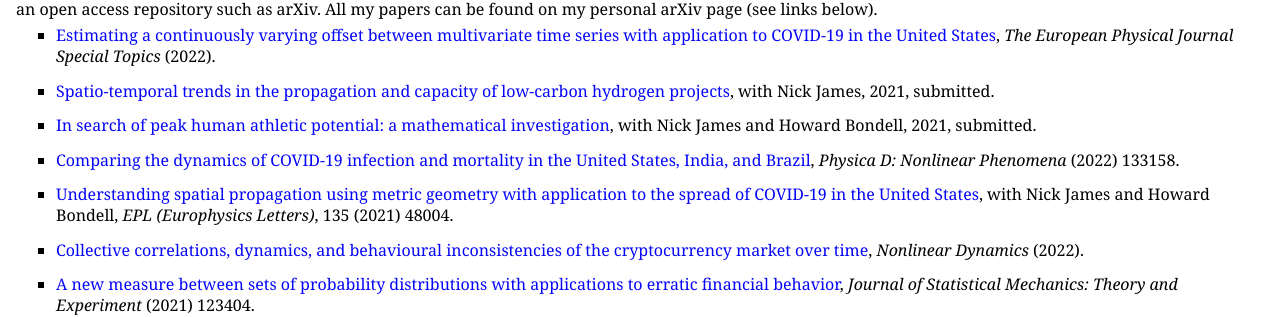
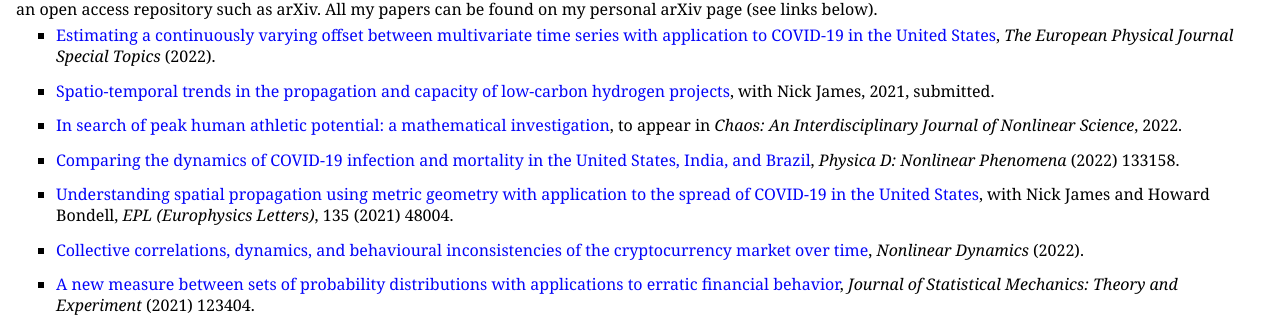
Before and after one commit to MaxMenzies/maxmenzies.com, a Jekyll site: the page index.html, which Jekyll copies as it is, in a window 1280 px wide. Shown: the part 491-808 px from the top of the page. Built offline with Jekyll 4.4.1, drawn with Linux system fonts in a browser that asks for light colours.

Commit message:
Update index.html

```diff
--- a/index.html
+++ b/index.html
@@ -48,7 +48,7 @@
 </li>
 </ul>
 <ul>
-<li><p><a href="https://arxiv.org/abs/2109.13517">In search of peak human athletic potential: a mathematical investigation</a>, with Nick James and Howard Bondell, 2021, submitted.</p>
+<li><p><a href="https://arxiv.org/abs/2109.13517">In search of peak human athletic potential: a mathematical investigation</a>, to appear in <i>Chaos: An Interdisciplinary Journal of Nonlinear Science</i>, 2022.</p>
 </li>
 </ul>
 <ul>
```
